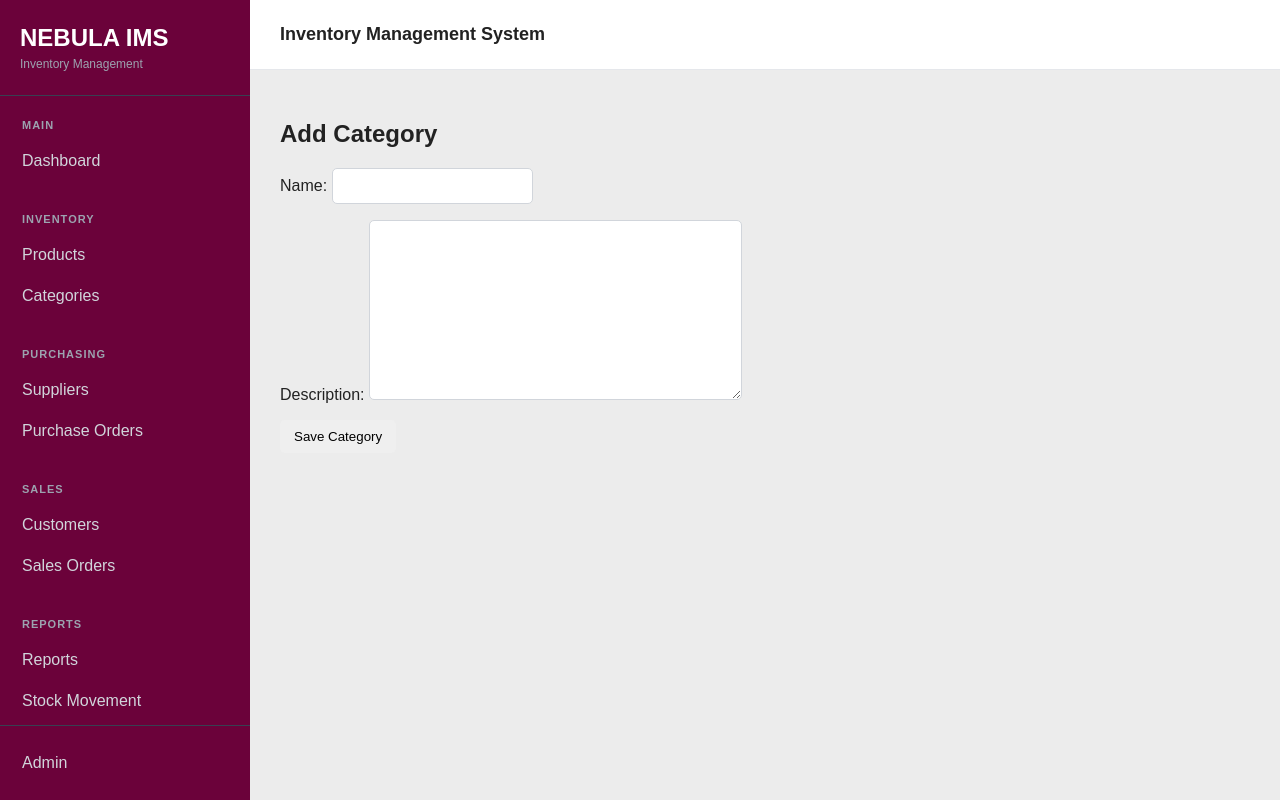
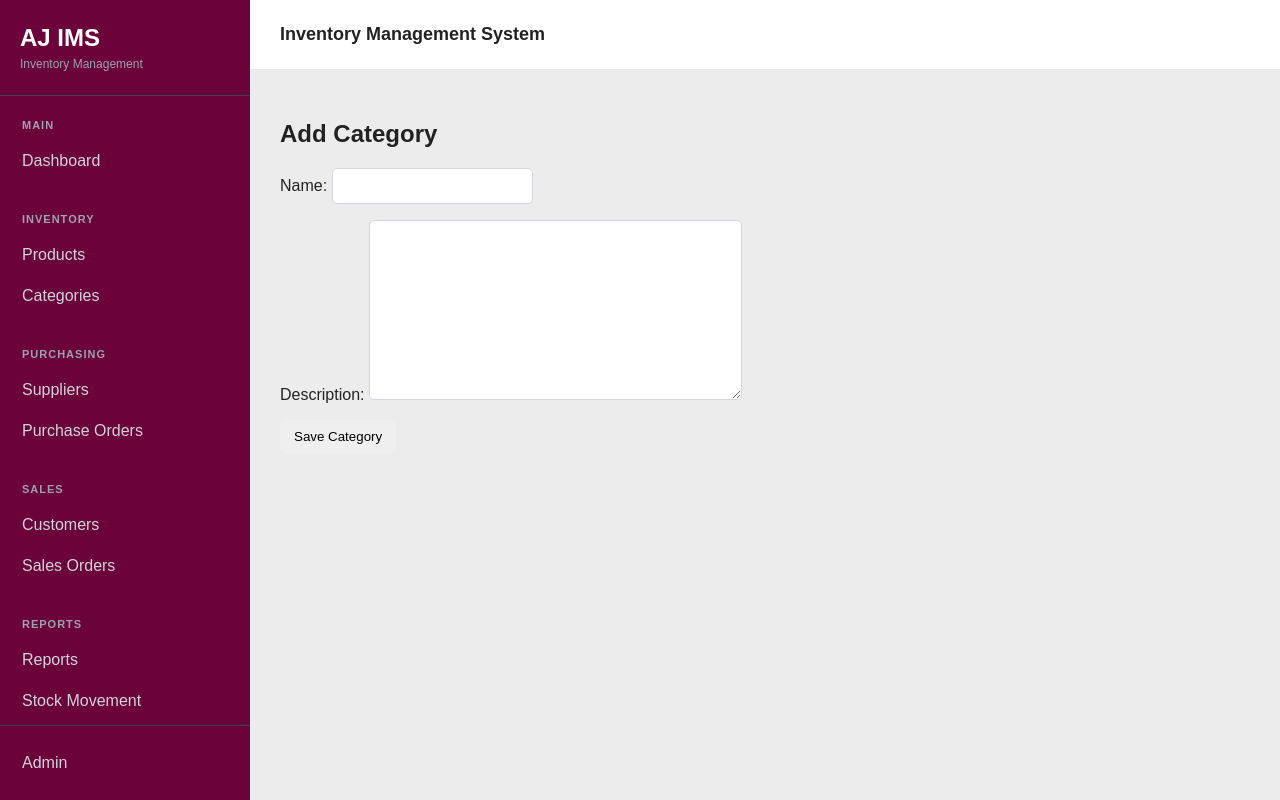
Before and after one commit to CodeofAJ/Django-Inventory-Management-Software, a Django app: page /categories/add/ in a window 1280 px wide. Run offline with Django 5.2, Linux system fonts and the light colour scheme; parts of the project's set-up code (start-up, migrations or seed data) failed here and were passed over.

Commit message:
Updated minor changes

```diff
--- a/inventory/models.py
+++ b/inventory/models.py
@@ -194,6 +194,7 @@ class SalesOrder(models.Model):
         return self.order_number
 
 
+
 class SalesOrderItem(models.Model):
 
     sales_order = models.ForeignKey(
--- a/inventory/templates/inventory/base.html
+++ b/inventory/templates/inventory/base.html
@@ -27,7 +27,7 @@
 
             <div class="sidebar-header">
 
-                <h2> NEBULA IMS </h2>
+                <h2> AJ IMS </h2>
 
                 <span>
                     Inventory Management
```
